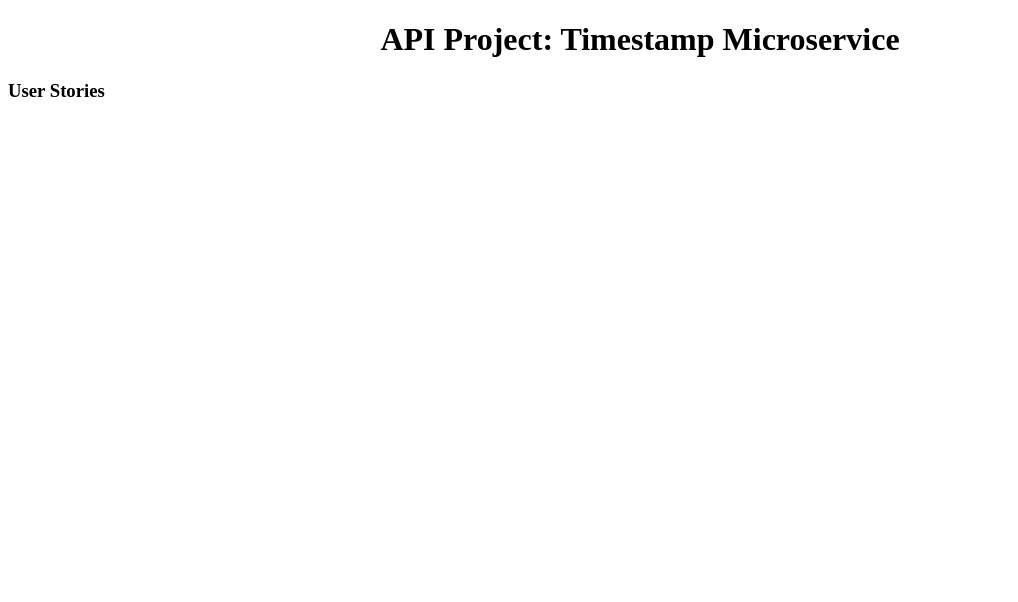
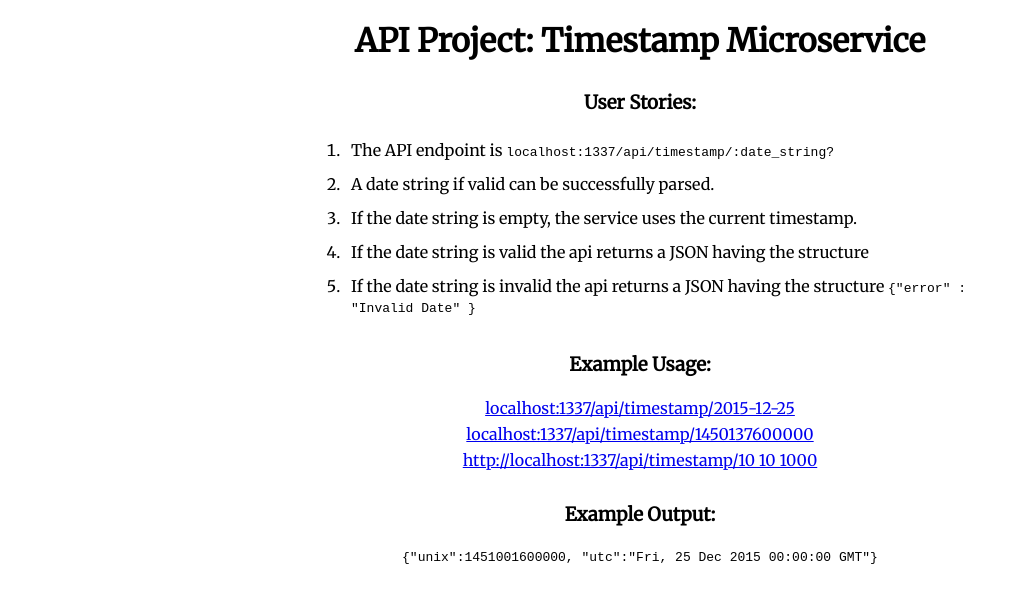
Before and after one commit to iamanandabhishek/Apis-and-Microservices-Projects, a website: page Timestamp Microservice/views/index.html in a window 1280 px wide. Shown: the whole page, without its empty margins (0-1018 px from the left). Drawn offline with Linux system fonts and the light colour scheme; files that its build step writes are made by us from their sources.

Commit message:
feat: Added html

```diff
--- a/Timestamp Microservice/public/styles.css
+++ b/Timestamp Microservice/public/styles.css
@@ -1,3 +1,28 @@
+@import url('https://fonts.googleapis.com/css?family=Merriweather');
+body {
+    font-family: 'Merriweather', serif;
+}
 h1 {
     text-align: center;
 }
+main, section {
+    text-align: center;
+    /* background: #eee; */
+    margin: 30px 0;
+}
+ol {
+    width: 50%;
+    margin: auto;
+
+}
+li {
+    text-align: left;
+    padding: 7px;
+}
+.example-links {
+    display: flex;
+    flex-flow: column nowrap;
+}
+a {
+    margin: 3px;
+}
--- a/Timestamp Microservice/views/index.html
+++ b/Timestamp Microservice/views/index.html
@@ -1,5 +1,6 @@
 <!DOCTYPE html>
 <html lang="en">
+
 <head>
     <meta charset="UTF-8">
     <meta name="viewport" content="width=device-width, initial-scale=1.0">
@@ -7,8 +8,37 @@
     <title>Timestamp Microservice</title>
     <link rel="stylesheet" href="styles.css">
 </head>
+
 <body>
     <h1>API Project: Timestamp Microservice</h1>
-    <h3>User Stories</h3>
+    <main>
+        <h3>User Stories:</h3>
+        <ol>
+            <li>The API endpoint is <code>localhost:1337/api/timestamp/:date_string?</code></li>
+            <li>A date string if valid can be successfully parsed.</li>
+            <li>If the date string is empty, the service uses the current timestamp.</li>
+            <li>If the date string is valid the api returns a JSON having the structure</li>
+            <li>If the date string is invalid the api returns a JSON having the structure
+                <code>{"error" : "Invalid Date" }</code>
+            </li>
+        </ol>
+    </main>
+
+    <section>
+        <h3>Example Usage:</h3>
+        <div class = "example-links">
+            <a href="http://localhost:1337/api/timestamp/2015-12-25" target = "_blank">localhost:1337/api/timestamp/2015-12-25</a>
+            <a href="http://localhost:1337/api/timestamp/1451001600000" target = "_blank">localhost:1337/api/timestamp/1450137600000</a>
+            <a href="http://localhost:1337/api/timestamp/10 10 1000" target = "_blank">http://localhost:1337/api/timestamp/10 10 1000</a>
+        </div>
+
+    </section>
+    <section>
+        <h3>Example Output:</h3>
+        <code>{"unix":1451001600000, "utc":"Fri, 25 Dec 2015 00:00:00 GMT"}</code>
+    </section>
+
+
 </body>
+
 </html>
```
Also changed, not shown: Timestamp Microservice/server.js (+9 -3 lines).
